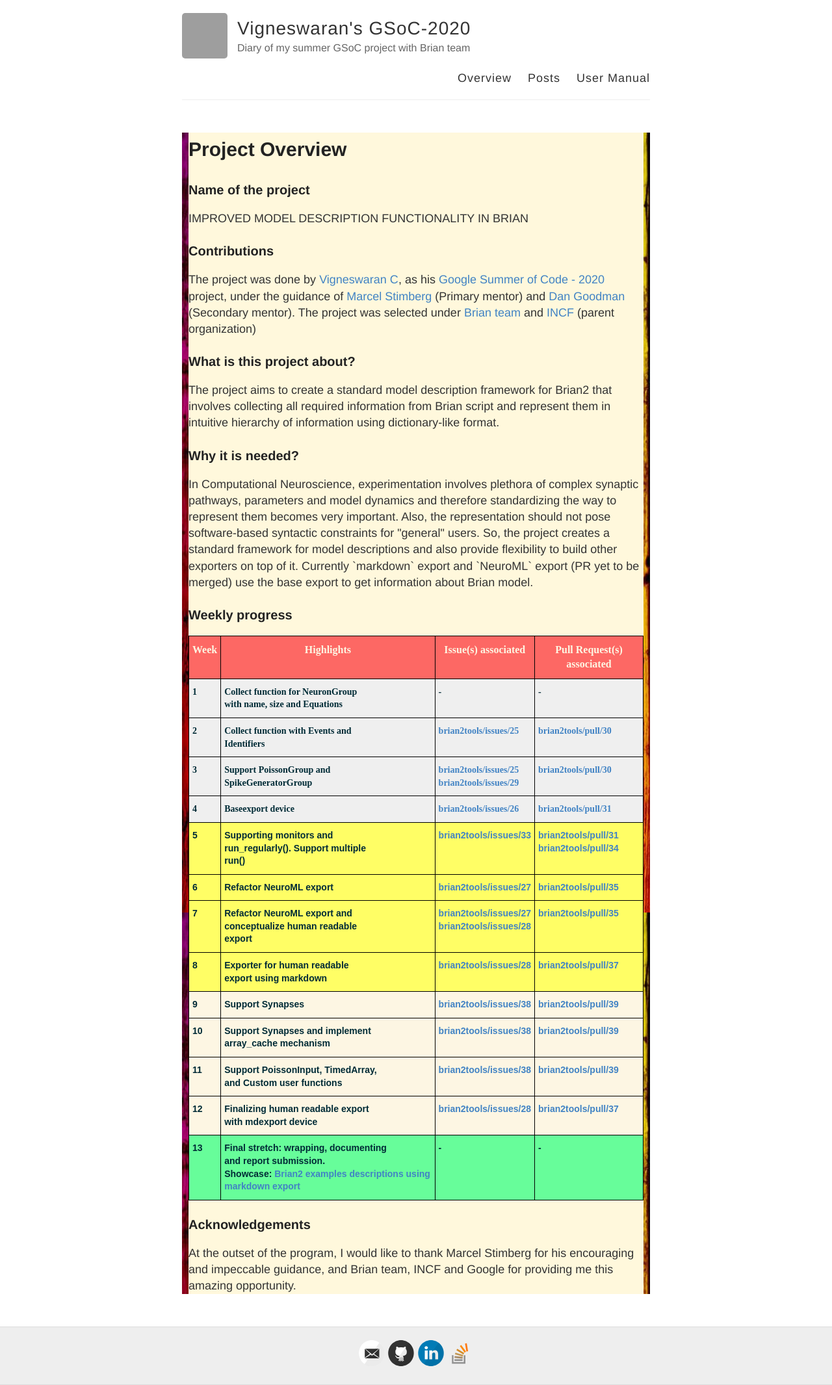
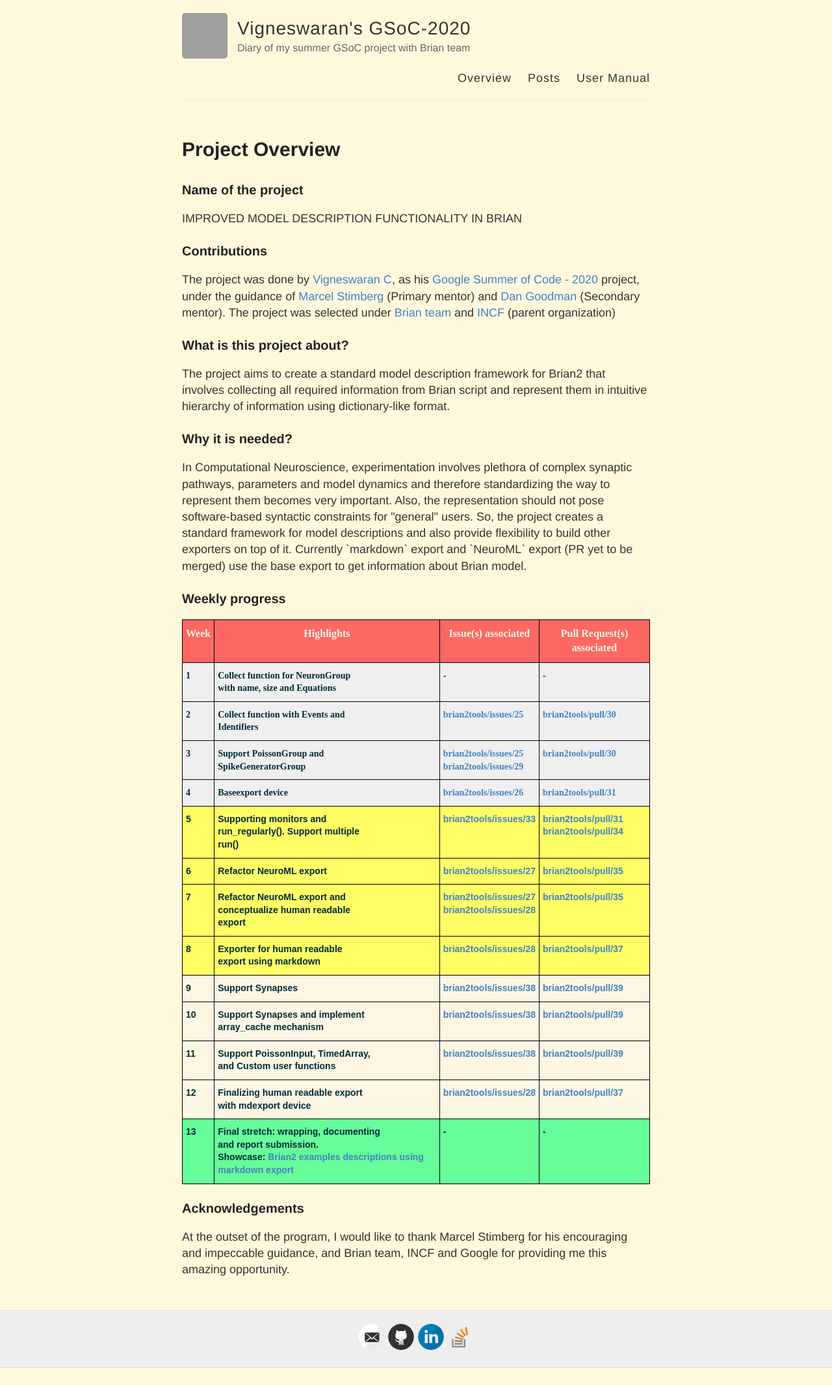
Before and after one commit to vigneswaran-chandrasekaran/Vigneswaran-chandrasekaran.github.io, a Jekyll site: the page built from index.html, in a window 1280 px wide. Shown: the whole page at 65% size. Built offline with Jekyll 4.4.1, drawn with Linux system fonts in a browser that asks for light colours; after the commit the page ends 2105 px from its top, so only the background shows below that; grey boxes are pictures that could not be loaded.

Commit message:
ok, background never seems to come nice, gth

```diff
--- a/index.html
+++ b/index.html
@@ -1,10 +1,7 @@
 ---
 layout: default
 ---
-<body>
-  <div class="container", style="background-image: url('images/background.jpg');">
-
-  <div class="text", style="background-color:cornsilk">
+<body style="background-color:cornsilk">
 
   <h1>Project Overview</h1>
 
@@ -140,15 +137,9 @@
       </table>
 
 
-
-
   <h3>Acknowledgements</h3>
   At the outset of the program, I would like to thank Marcel Stimberg for his encouraging and impeccable guidance, and Brian team,
   INCF and Google for providing me this amazing opportunity.
 
-  </div>
-
-  </div>
-</body>
 
 </body>
```
